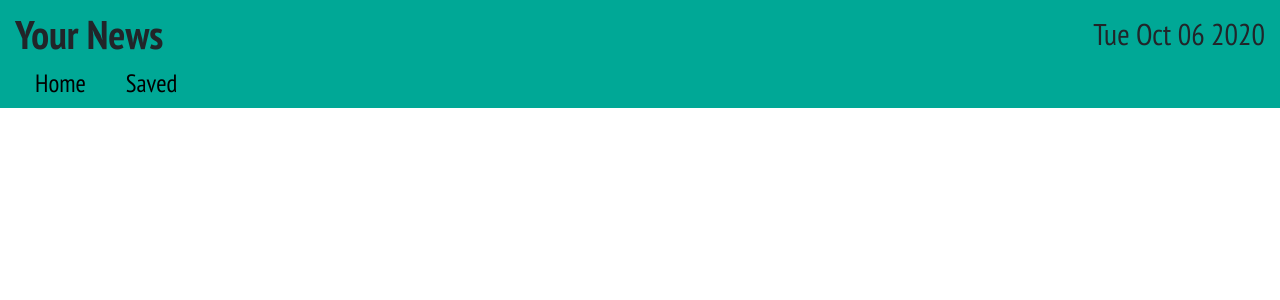
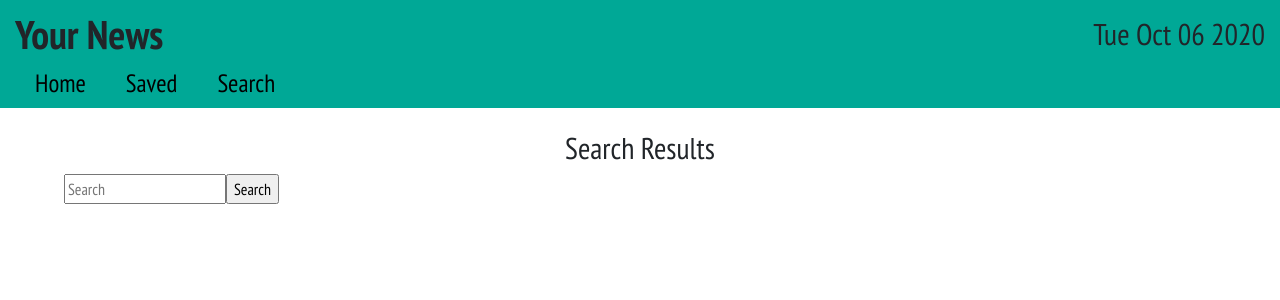
Before and after one commit to kimrass14/project2-react, a React (Create React App) app: page /search in a window 1280 px wide. Shown: the top 300 px of the page. Built offline with nearby package versions, Linux system fonts and the light colour scheme; no server answers.

Commit message:
searching but not rendering yet

```diff
--- a/src/App.js
+++ b/src/App.js
@@ -85,7 +85,7 @@ function App() {
             </Dropdown>
             <Link to="/"><h3 className="navtext">Home</h3></Link>
             <Link to="/saved"><h3 className="navtext">Saved</h3></Link>
-            {/* <Link to="/search"><h3 className="navtext">Search</h3></Link> */}
+            <Link to="/search"><h3 className="navtext">Search</h3></Link>
           </nav>
         </header>
 
@@ -114,9 +114,9 @@ function App() {
           <Route exact path="/saved">
             <Saved savedList={savedList} handleRemove={handleRemove} />
           </Route>
-          {/* <Route exact path="/search">
+          <Route exact path="/search">
             <Search />
-          </Route> */}
+          </Route>
         </div>
       </div>
     </Context.Provider>
--- a/src/NewsList/NewsList.js
+++ b/src/NewsList/NewsList.js
@@ -1,8 +1,9 @@
 import React from 'react'
-import {Context} from '../App'
+import { Context } from '../App'
 import './list.css'
 
 const NewsList = (props) => {
+    console.log('newslist props', props)
 
     const ctx = React.useContext(Context)
 
--- a/src/Search/Search.js
+++ b/src/Search/Search.js
@@ -1,30 +1,55 @@
-// import React, {useState} from 'react'
+import React, { useState, useEffect } from 'react'
+import NewsList from '../NewsList/NewsList'
 
-// const Search = () => {
-//     const [search, setSearch] = useState("")
+const Search = () => {
+    const [search, setSearch] = useState("")
+    const [newsData, setNewsData] = useState([])
 
-//     const handleChange = (event) => {
-//         setSearch(event.target.value)
-//     }
+    const getNews = async (keyword) => {
+        const res = await fetch(`https://newsapi.org/v2/everything?q=${keyword}&apiKey=55b8ac4b6e5941b4b92ffeaa3700fe53`)
+        const json = await res.json()
+        const newsArr = json.articles
+        setNewsData(newsArr)
+        console.log('newsData', newsData)
+    }
+    React.useEffect(() => {
+        getNews()
+    }, [])
 
-//     const handleSubmit = () => {
-//         let filterArr = ARRAY.filter( article => article === event)
 
-//     }
 
-//     return(
-//         <>
-//         <h4>Search Results</h4>
-//         <div className="form">
-//             <input
-//             onChange={() => handleChange()}
-//             value={search}
-//             type="search"
-//             placeholder="Search"
-//             />
-//             <button onClick={handleSubmit}>Search</button>
-//         </div>
-//         </>
-//     )
-// }
-// export default Search
+    const handleChange = (event) => {
+        setSearch(event.target.value)
+    }
+
+    const handleSubmit = (event) => {
+        event.preventDefault()
+        getNews(event)
+        console.log('handlesubmit', search)
+    }
+
+
+    return (
+        <>
+            <h4>Search Results</h4>
+            <form onSubmit={handleSubmit}>
+                <input
+                    id="keyword"
+                    onChange={handleChange}
+                    value={search}
+                    type="text"
+                    placeholder="Search"
+                />
+                <input
+                    type="submit"
+                    value="Search"
+                />
+            </form>
+{/* CONDITIONAL RENDERING ON NEWSLIST?? */}
+            <div className="cat-list-container">
+                <NewsList list={newsData} />
+            </div>
+        </>
+    )
+}
+export default Search
```
Also changed, not shown: src/Saved/Saved.js (+0 -34 lines). Lines whose indentation alone changed are shown as unchanged.
